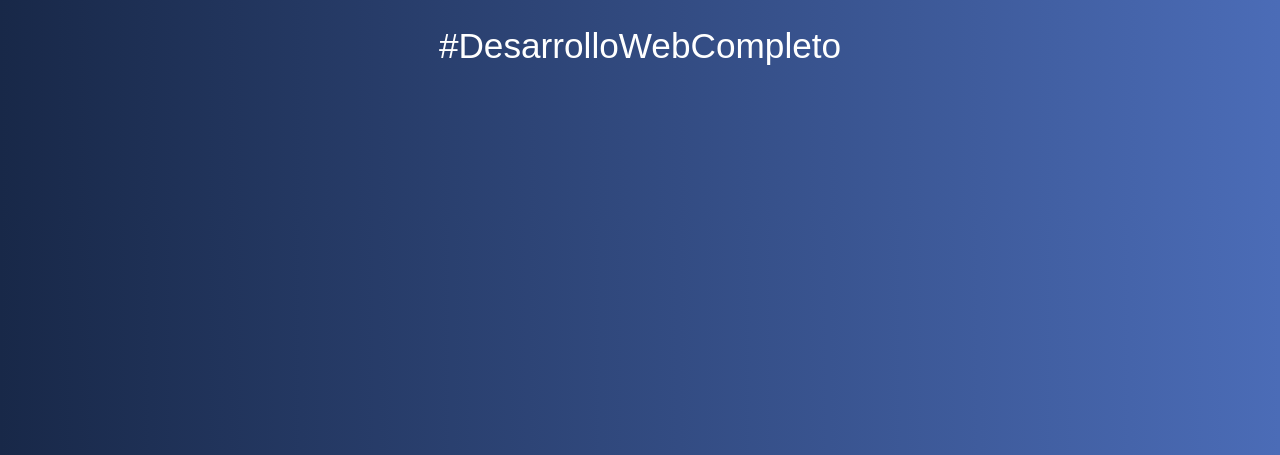
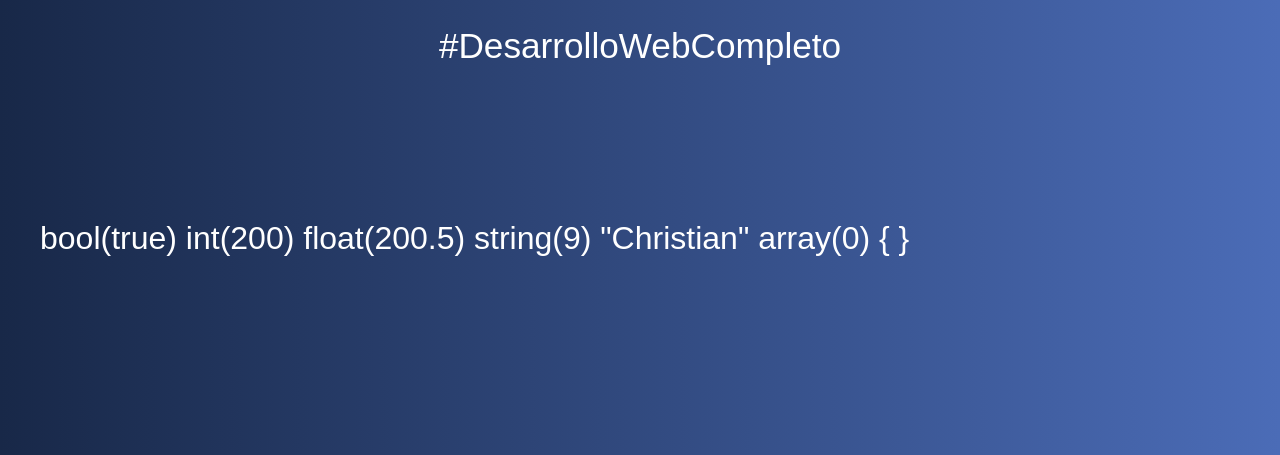
Before and after one commit to chrisdra/IntroduccionPHP, a PHP site: page /03-tipos-dato.php in a window 1280 px wide. Shown: the part 259-714 px from the top of the page. Run offline with PHP 8.4, Linux system fonts and the light colour scheme.

Commit message:
Update 03-tipos-dato.php

```diff
--- a/03-tipos-dato.php
+++ b/03-tipos-dato.php
@@ -1,6 +1,23 @@
 <?php include 'includes/header.php';
 
+//Boolean
+$logueado = true;
+var_dump($logueado);
 
+//Enteros
+$numero = 200;
+var_dump($numero);
+
+//Floats
+$float = 200.5;
+var_dump($float);
+
+//String
+$nombre = "Christian";
+var_dump($nombre);
+
+$array = [];
+var_dump($array);
 
 
 include 'includes/footer.php';
```
